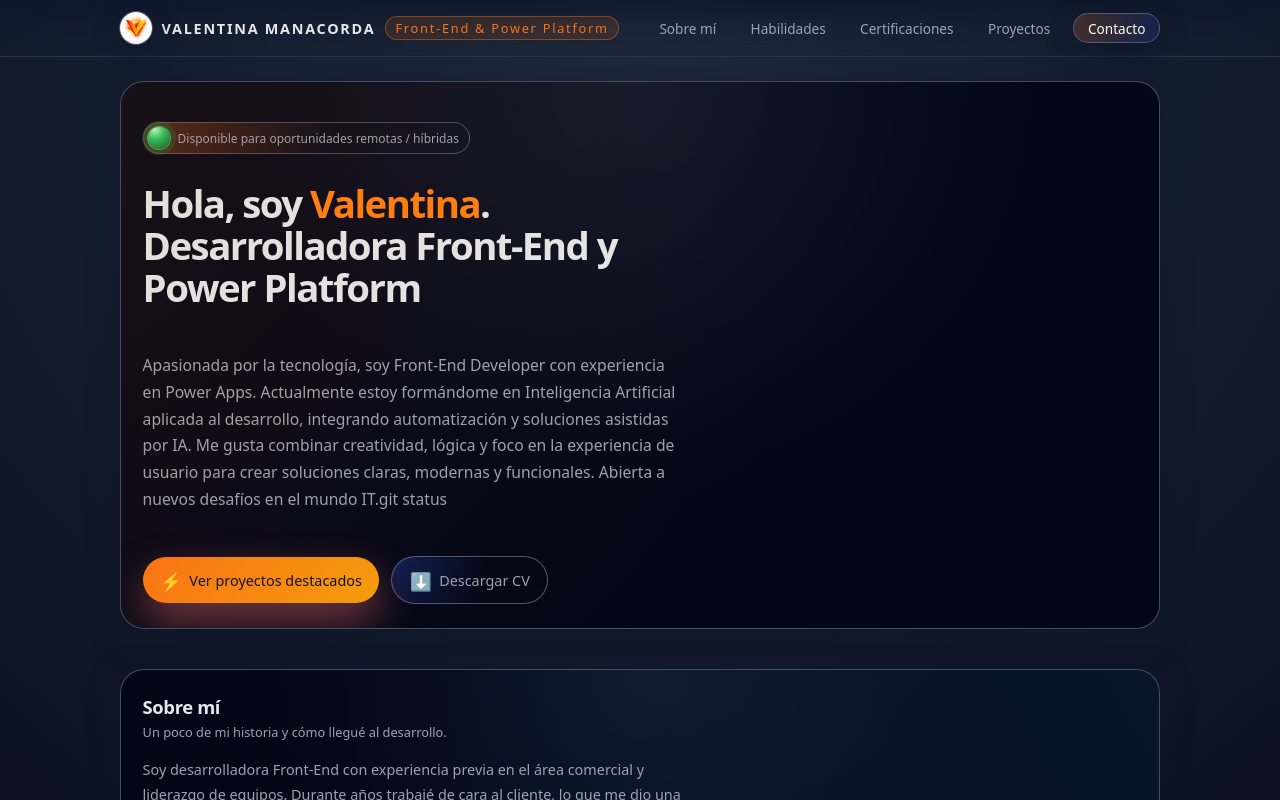
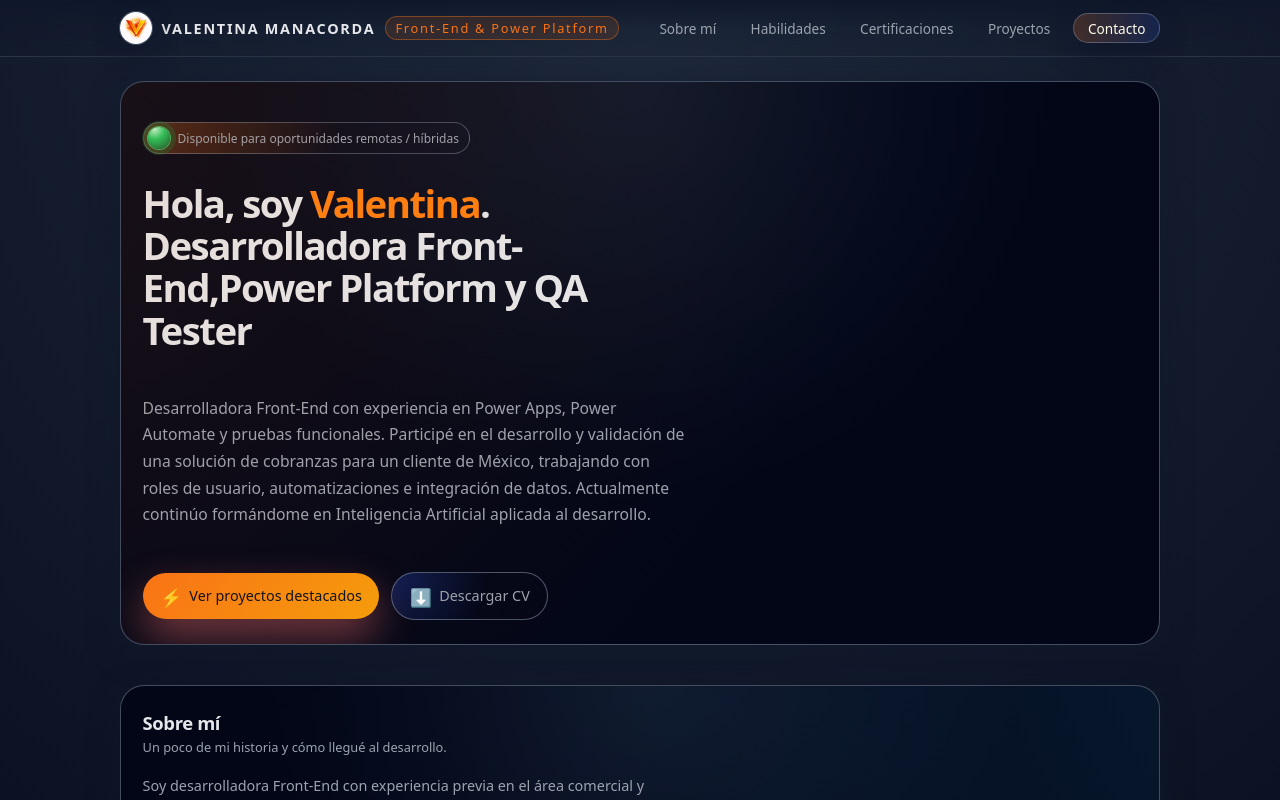
Before and after one commit to vmanacorda/PorfolioValentinaManacorda, a React (Vite) app: page / in a window 1280 px wide. Shown: the top 800 px of the page. Built offline with nearby package versions, Linux system fonts and the light colour scheme.

Commit message:
Update Portada.jsx

```diff
--- a/src/components/Portada.jsx
+++ b/src/components/Portada.jsx
@@ -9,14 +9,11 @@ function Portada() {
 
         <div className="hero-title">
           Hola, soy <span>Valentina</span>.<br />
-          Desarrolladora Front-End y Power Platform
+          Desarrolladora Front-End,Power Platform y QA Tester
         </div>
 
         <p className="hero-subtitle">
-Apasionada por la tecnología, soy Front-End Developer con experiencia en Power Apps.
-Actualmente estoy formándome en Inteligencia Artificial aplicada al desarrollo, integrando automatización y soluciones asistidas por IA.
-Me gusta combinar creatividad, lógica y foco en la experiencia de usuario para crear soluciones claras, modernas y funcionales.
-Abierta a nuevos desafíos en el mundo IT.git status
+Desarrolladora Front-End con experiencia en Power Apps, Power Automate y pruebas funcionales. Participé en el desarrollo y validación de una solución de cobranzas para un cliente de México, trabajando con roles de usuario, automatizaciones e integración de datos. Actualmente continúo formándome en Inteligencia Artificial aplicada al desarrollo.
 
 </p>
 
```
